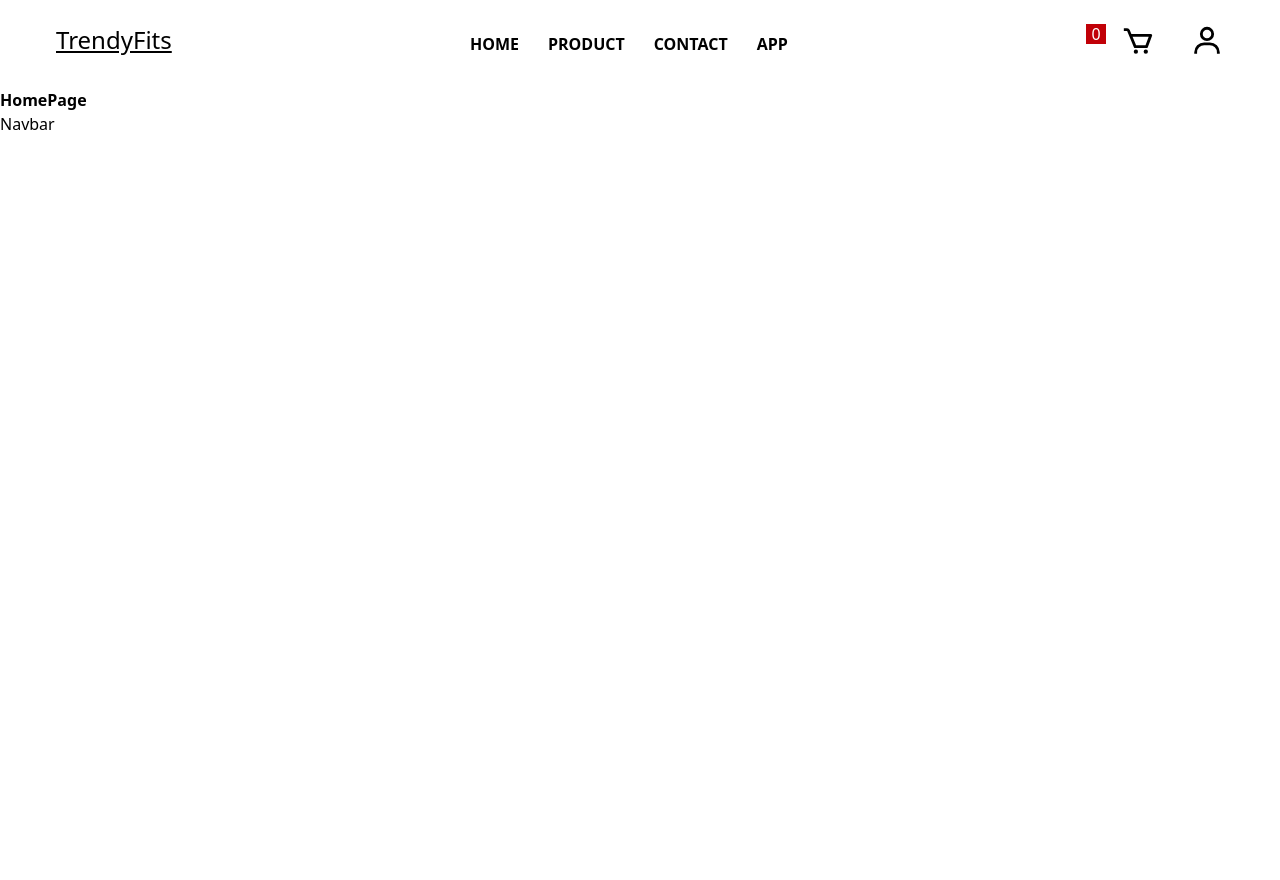
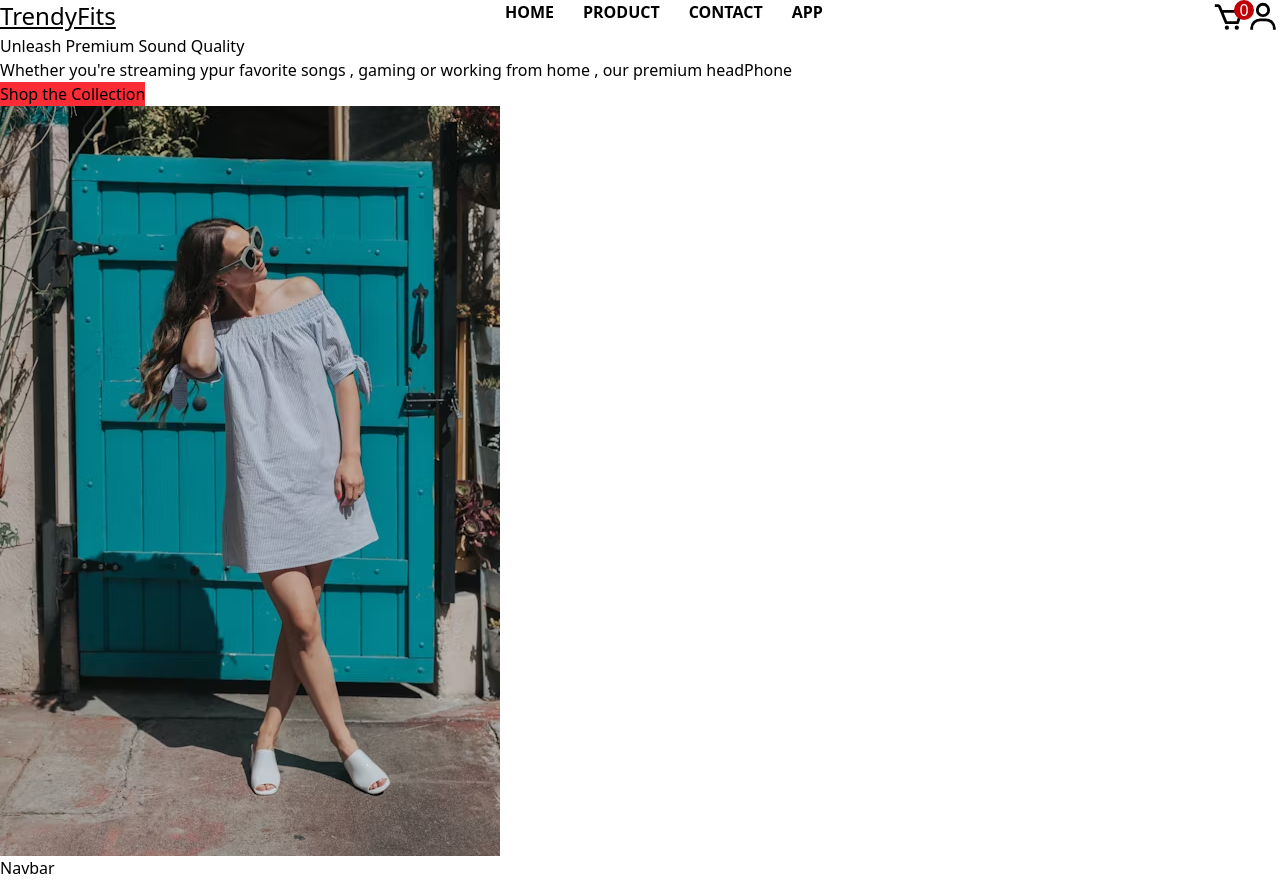
Before and after one commit to Miss-Nikita/TrendyFits_React, a React (Vite) app: page / in a window 1280 px wide. Before the commit the page ends 800 px from the top, so only its background shows below. Built offline with nearby package versions, Linux system fonts and the light colour scheme.

Commit message:
add Hero component and styles; update Homepage to include Hero; clean up Navbar styles

```diff
--- /dev/null
+++ b/src/Components/Hero/Hero.css
@@ -0,0 +1,9 @@
+*{
+    margin: 0;
+    padding: 0;
+    box-sizing: border-box;
+}
+html , body{
+    height: 100%;
+    width: 100%;
+}
--- /dev/null
+++ b/src/Components/Hero/Hero.jsx
@@ -0,0 +1,24 @@
+import React from 'react'
+import hero_img from "../../assets/Head-7.avif"
+import './Hero.css'
+
+const Hero = () => {
+  return (
+    <div>
+      <div className="hero">
+        <div className="hero_content">
+            <div className="hero_left">
+                <h2>Unleash Premium Sound Quality</h2>
+                <p>Whether you're streaming ypur favorite songs , gaming or working from home , our premium headPhone </p>
+                <button className='bg-red-500'>Shop the Collection</button>
+            </div>
+            <div className="hero_right">
+                <img src={hero_img} alt="" />
+            </div>
+        </div>
+      </div>
+    </div>
+  )
+}
+
+export default Hero
--- a/src/Components/Navbar/Navbar.css
+++ /dev/null
@@ -1,9 +0,0 @@
-*{
-    margin: 0;
-    padding: 0;
-    box-sizing: border-box;
-}
-html , body{
-    height: 100%;
-    width: 100%;
-}
--- a/src/Components/Navbar/Navbar.jsx
+++ b/src/Components/Navbar/Navbar.jsx
@@ -1,14 +1,15 @@
 import React from "react";
 import { BiCart, BiUser } from "react-icons/bi";
 import { Link } from "react-router-dom";
+// import './Navbar.css'
 
 const Navbar = () => {
   return (
     <div>
-      <div className="navbar flex justify-between px-8 gap-20">
+      <div className=" navbar flex justify-between px-8 gap-20">
    <Link to="/">
       <div className="logo">
-        <h2 className="  underline text-2xl p-6">TrendyFits</h2>
+        <h2 className="  underline text-2xl  p-6">TrendyFits</h2>
       </div>
    </Link>
       <div className="links p-32 py-8 flex justify-between ">
@@ -23,7 +24,7 @@ const Navbar = () => {
         <Link to="/cart">
           <div className="nav_cart flex relative cursor-pointer  ">
             <BiCart className=" nav_icon text-[34px] ml-[35px] " />
-            <p className="bg-red-700 absolute r-[-18px]  h-[20px] w-[20px]  text-white flex justify-center items-center  ">0</p>
+            <p className="bg-red-700 absolute r-[-18px]  h-[20px] w-[20px] right-[-8px] rounded-full text-white flex justify-center items-center  ">0</p>
           </div>
         </Link>
 
--- a/src/pages/Homepage/Homepage.jsx
+++ b/src/pages/Homepage/Homepage.jsx
@@ -1,9 +1,11 @@
 import React from 'react'
+import Hero from '../../Components/Hero/Hero'
 
 const Homepage = () => {
   return (
     <div>
-          <h1 className='font-extrabold'>HomePage</h1>
+      <Hero/>
+
     </div>
   )
 }
```
Also changed, not shown: src/index.css (line endings or trailing spaces).
